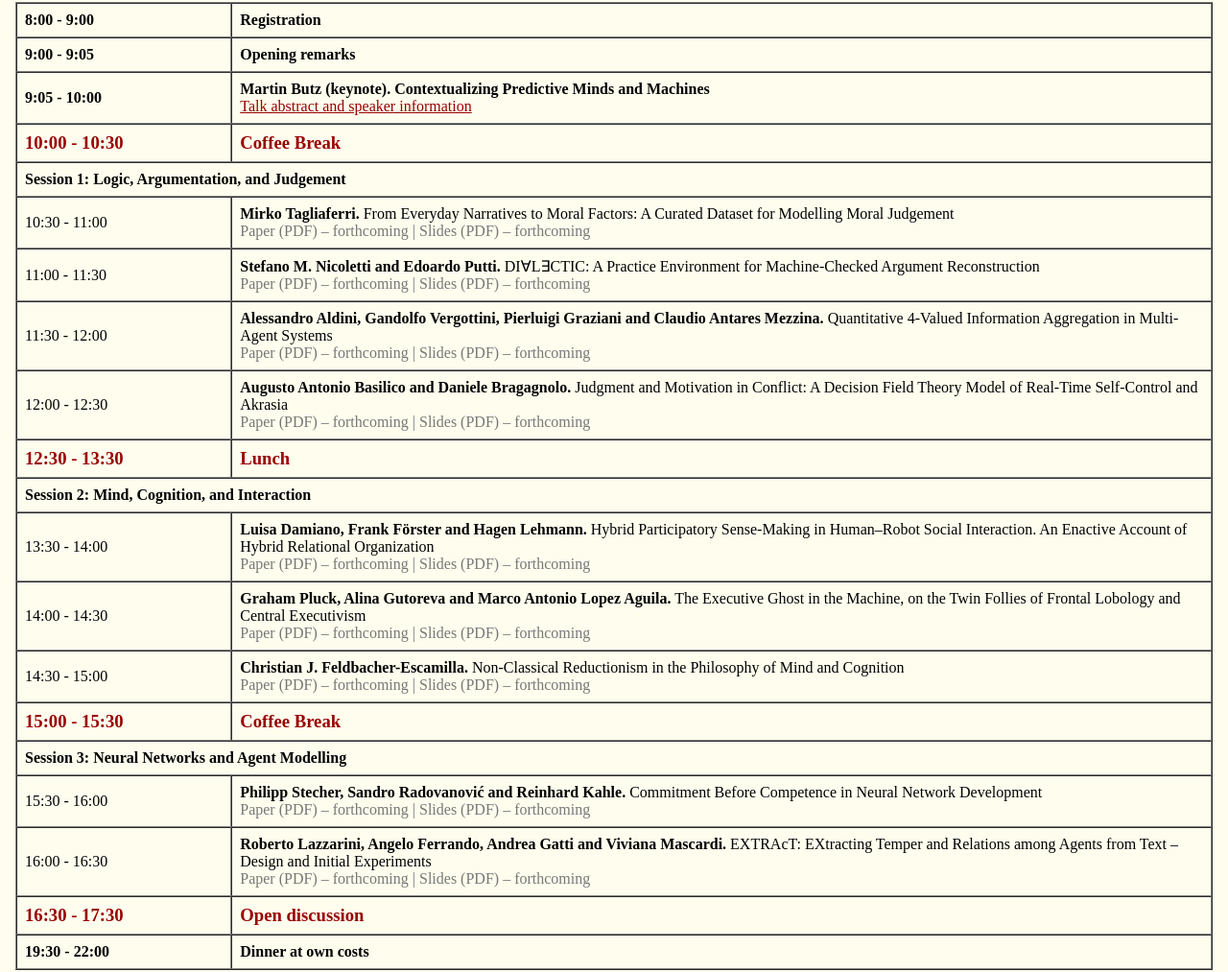
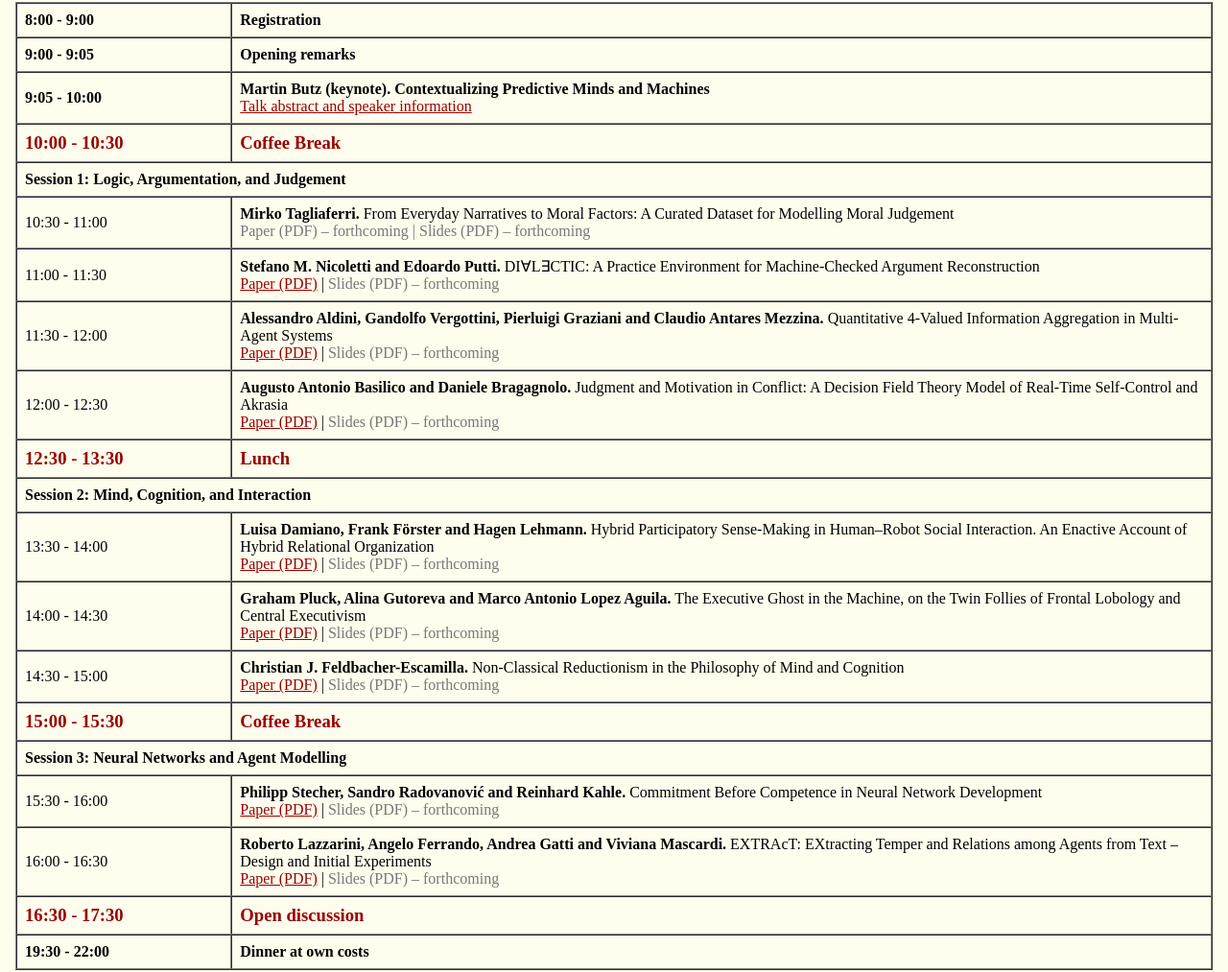
Before and after one commit to CIFMA/cifma.github.io, a plain HTML site: page programme-2026.html in a window 1280 px wide. Shown: the part 407-1420 px from the top of the page at 96% size. Drawn offline with Linux system fonts and the light colour scheme.

Commit message:
Site update

```diff
--- a/programme-2026.html
+++ b/programme-2026.html
@@ -65,25 +65,33 @@
                         <tr><td>10:30 - 11:00</td><td><strong>Mirko Tagliaferri.</strong> From Everyday Narratives to Moral Factors: A Curated Dataset for Modelling Moral Judgement<br>
                           <span style="color: #777777;">Paper (PDF) &ndash; forthcoming | Slides (PDF) &ndash; forthcoming</span></td></tr>
                         <tr><td>11:00 - 11:30</td><td><strong>Stefano M. Nicoletti and Edoardo Putti.</strong> DI&forall;L&exist;CTIC: A Practice Environment for Machine-Checked Argument Reconstruction<br>
-                          <span style="color: #777777;">Paper (PDF) &ndash; forthcoming | Slides (PDF) &ndash; forthcoming</span></td></tr>
+                          <a class="link" target="_tabs" href="Papers-2026/S1-2-Nicoletti-Putti.pdf">Paper (PDF)</a> |
+                          <span style="color: #777777;">Slides (PDF) &ndash; forthcoming</span></td></tr>
                         <tr><td>11:30 - 12:00</td><td><strong>Alessandro Aldini, Gandolfo Vergottini, Pierluigi Graziani and Claudio Antares Mezzina.</strong> Quantitative 4-Valued Information Aggregation in Multi-Agent Systems<br>
-                          <span style="color: #777777;">Paper (PDF) &ndash; forthcoming | Slides (PDF) &ndash; forthcoming</span></td></tr>
+                          <a class="link" target="_tabs" href="Papers-2026/S1-3-Aldini-et-al.pdf">Paper (PDF)</a> |
+                          <span style="color: #777777;">Slides (PDF) &ndash; forthcoming</span></td></tr>
                         <tr><td>12:00 - 12:30</td><td><strong>Augusto Antonio Basilico and Daniele Bragagnolo.</strong> Judgment and Motivation in Conflict: A Decision Field Theory Model of Real-Time Self-Control and Akrasia<br>
-                          <span style="color: #777777;">Paper (PDF) &ndash; forthcoming | Slides (PDF) &ndash; forthcoming</span></td></tr>
+                          <a class="link" target="_tabs" href="Papers-2026/S1-4-Basilico-Bragagnolo.pdf">Paper (PDF)</a> |
+                          <span style="color: #777777;">Slides (PDF) &ndash; forthcoming</span></td></tr>
                         <tr id="small-dark-on-bright"><td><strong>12:30 - 13:30</strong></td><td><strong>Lunch</strong></td></tr>
                         <tr><td colspan="2"><strong>Session 2: Mind, Cognition, and Interaction</strong></td></tr>
                         <tr><td>13:30 - 14:00</td><td><strong>Luisa Damiano, Frank F&ouml;rster and Hagen Lehmann.</strong> Hybrid Participatory Sense-Making in Human&ndash;Robot Social Interaction. An Enactive Account of Hybrid Relational Organization<br>
-                          <span style="color: #777777;">Paper (PDF) &ndash; forthcoming | Slides (PDF) &ndash; forthcoming</span></td></tr>
+                          <a class="link" target="_tabs" href="Papers-2026/S2-1-Damiano-Forster-Lehmann.pdf">Paper (PDF)</a> |
+                          <span style="color: #777777;">Slides (PDF) &ndash; forthcoming</span></td></tr>
                         <tr><td>14:00 - 14:30</td><td><strong>Graham Pluck, Alina Gutoreva and Marco Antonio Lopez Aguila.</strong> The Executive Ghost in the Machine, on the Twin Follies of Frontal Lobology and Central Executivism<br>
-                          <span style="color: #777777;">Paper (PDF) &ndash; forthcoming | Slides (PDF) &ndash; forthcoming</span></td></tr>
+                          <a class="link" target="_tabs" href="Papers-2026/S2-2-Pluck-et-al.pdf">Paper (PDF)</a> |
+                          <span style="color: #777777;">Slides (PDF) &ndash; forthcoming</span></td></tr>
                         <tr><td>14:30 - 15:00</td><td><strong>Christian J. Feldbacher-Escamilla.</strong> Non-Classical Reductionism in the Philosophy of Mind and Cognition<br>
-                          <span style="color: #777777;">Paper (PDF) &ndash; forthcoming | Slides (PDF) &ndash; forthcoming</span></td></tr>
+                          <a class="link" target="_tabs" href="Papers-2026/S2-3-Feldbacher-Escamilla.pdf">Paper (PDF)</a> |
+                          <span style="color: #777777;">Slides (PDF) &ndash; forthcoming</span></td></tr>
                         <tr id="small-dark-on-bright"><td><strong>15:00 - 15:30</strong></td><td><strong>Coffee Break</strong></td></tr>
                         <tr><td colspan="2"><strong>Session 3: Neural Networks and Agent Modelling</strong></td></tr>
                         <tr><td>15:30 - 16:00</td><td><strong>Philipp Stecher, Sandro Radovanovi&#263; and Reinhard Kahle.</strong> Commitment Before Competence in Neural Network Development<br>
-                          <span style="color: #777777;">Paper (PDF) &ndash; forthcoming | Slides (PDF) &ndash; forthcoming</span></td></tr>
+                          <a class="link" target="_tabs" href="Papers-2026/S3-1-Stecher-et-al.pdf">Paper (PDF)</a> |
+                          <span style="color: #777777;">Slides (PDF) &ndash; forthcoming</span></td></tr>
                         <tr><td>16:00 - 16:30</td><td><strong>Roberto Lazzarini, Angelo Ferrando, Andrea Gatti and Viviana Mascardi.</strong> EXTRAcT: EXtracting Temper and Relations among Agents from Text &ndash; Design and Initial Experiments<br>
-                          <span style="color: #777777;">Paper (PDF) &ndash; forthcoming | Slides (PDF) &ndash; forthcoming</span></td></tr>
+                          <a class="link" target="_tabs" href="Papers-2026/S3-2-Lazzarini-et-al.pdf">Paper (PDF)</a> |
+                          <span style="color: #777777;">Slides (PDF) &ndash; forthcoming</span></td></tr>
                         <tr id="small-dark-on-bright"><td><strong>16:30 - 17:30</strong></td><td><strong>Open discussion</strong></td></tr>
                         <tr><td><strong>19:30 - 22:00</strong></td><td><strong>Dinner at own costs</strong></td></tr>
                       </tbody>
```
Also changed, not shown: 8 other files.
